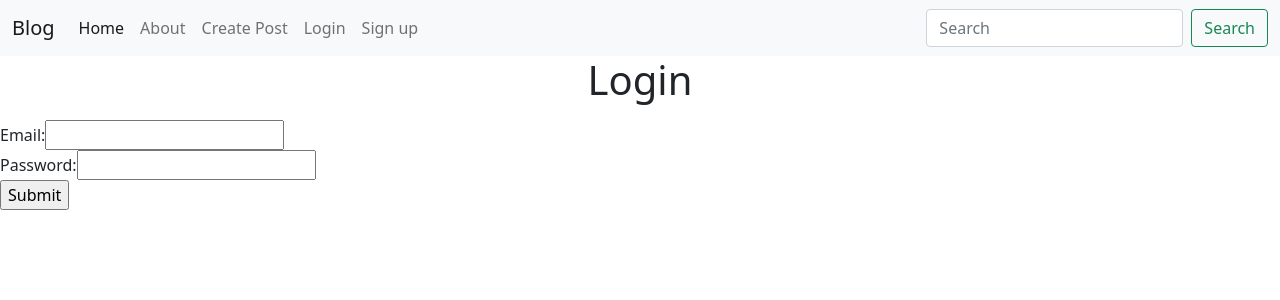
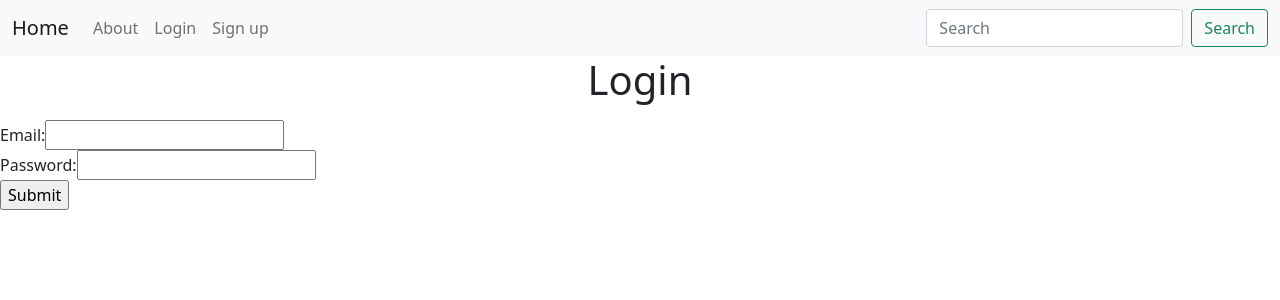
Before and after one commit to JarretNachtigal/blog-frontend-app, a Vue app: page /login in a window 1280 px wide. Shown: the top 300 px of the page. Built offline with nearby package versions, Linux system fonts and the light colour scheme.

Commit message:
flashMessage for login

```diff
--- a/src/App.vue
+++ b/src/App.vue
@@ -11,7 +11,7 @@
     </div> -->
     <nav class="navbar navbar-expand-lg navbar-light bg-light">
       <div class="container-fluid">
-        <a class="navbar-brand" href="#">Blog</a>
+        <a class="navbar-brand" href="/">Home</a>
         <button
           class="navbar-toggler"
           type="button"
@@ -26,12 +26,9 @@
         <div class="collapse navbar-collapse" id="navbarSupportedContent">
           <ul class="navbar-nav me-auto mb-2 mb-lg-0">
             <li class="nav-item">
-              <a class="nav-link active" aria-current="page" href="/">Home</a>
-            </li>
-            <li class="nav-item">
               <a class="nav-link" href="/about">About</a>
             </li>
-            <li class="nav-item">
+            <li v-if="isLoggedIn()" class="nav-item">
               <a class="nav-link" href="/posts/new">Create Post</a>
             </li>
             <li v-if="!isLoggedIn()" class="nav-item">
@@ -66,7 +63,6 @@
               <a class="nav-link disabled">Disabled</a>
             </li> --->
           </ul>
-
           <form class="d-flex">
             <input class="form-control me-2" type="search" placeholder="Search" aria-label="Search" />
             <button class="btn btn-outline-success" type="submit">Search</button>
@@ -74,6 +70,9 @@
         </div>
       </div>
     </nav>
+    <div v-on:click="flashMessageReset()" v-if="flashMessage" class="alert alert-success">
+      {{ flashMessage }}
+    </div>
     <router-view />
   </div>
 </template>
@@ -83,7 +82,9 @@
 <script>
 export default {
   data: function () {
-    return {};
+    return {
+      flashMessage: "",
+    };
   },
   methods: {
     isLoggedIn: function () {
@@ -93,6 +94,9 @@ export default {
         return false;
       }
     },
+    flashMessageReset: function () {
+      this.flashMessage = "";
+    },
   },
 };
 </script>
--- a/src/views/Login.vue
+++ b/src/views/Login.vue
@@ -35,6 +35,7 @@ export default {
         .then((response) => {
           axios.defaults.headers.common["Authorization"] = "Bearer " + response.data.jwt;
           localStorage.setItem("jwt", response.data.jwt);
+          this.$parent.flashMessage = "Success!";
           this.$router.push("/");
         })
         .catch((error) => {
```
